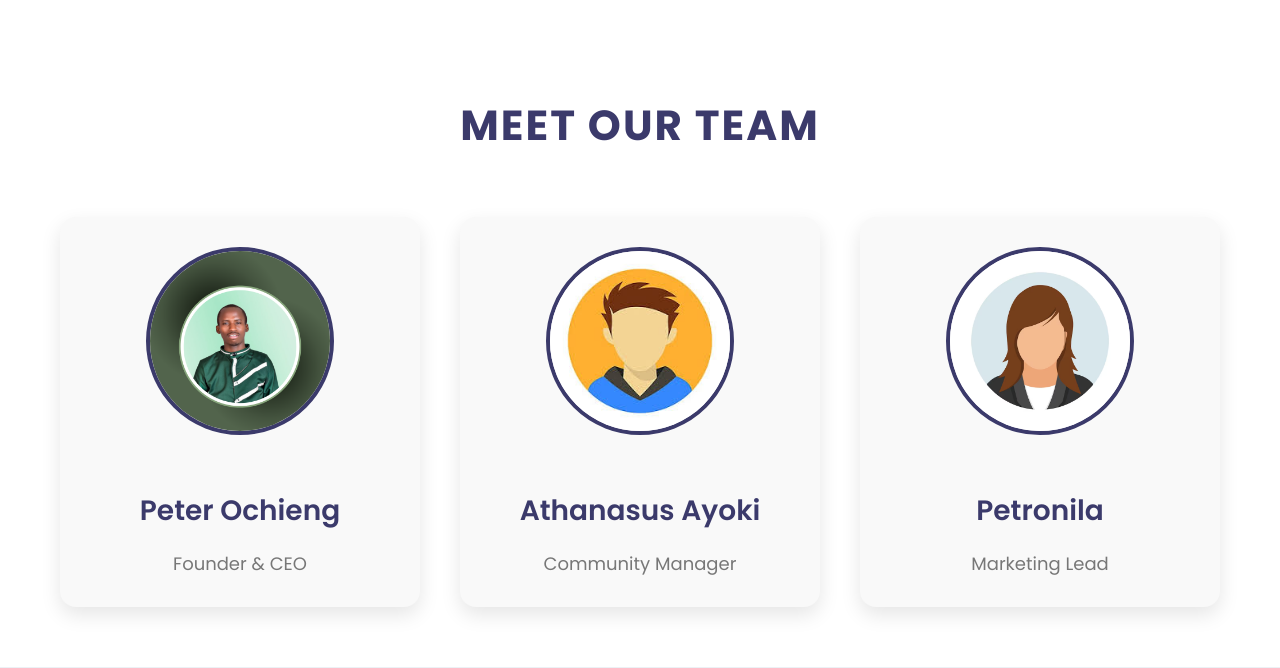
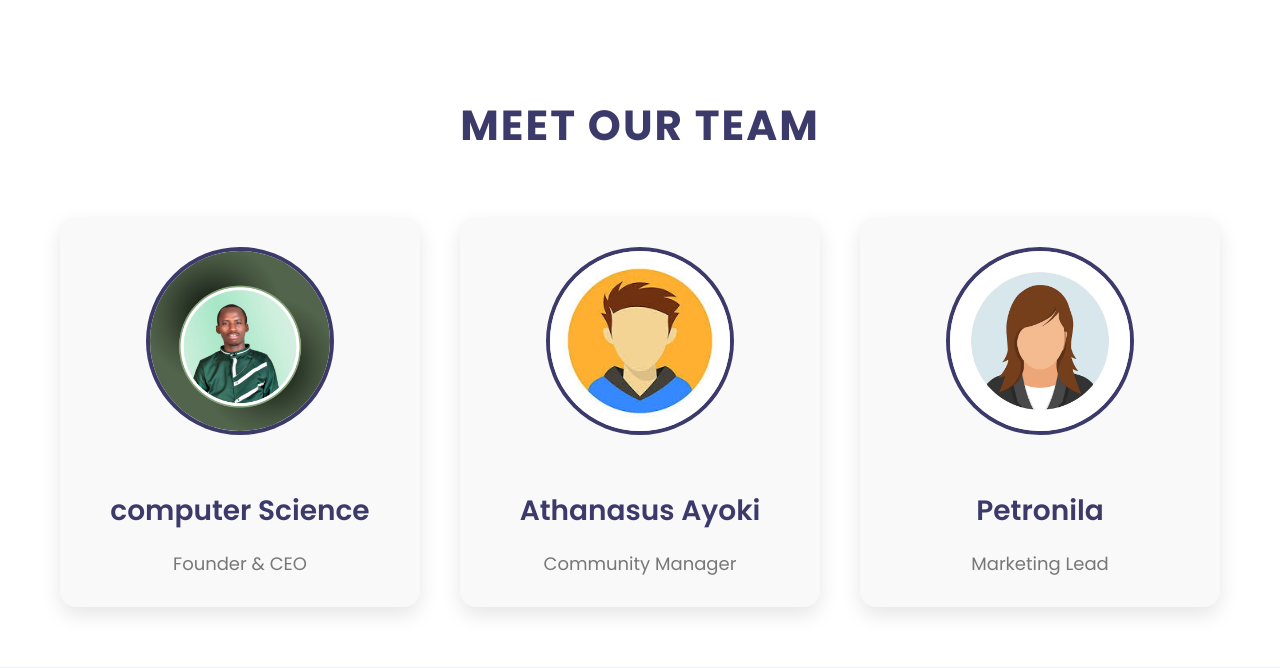
Before and after one commit to Hillcrest01/alumni_prototype, a Flask app: page /about in a window 1280 px wide. Shown: the part 1144-1812 px from the top of the page. Run offline with Flask 3, Linux system fonts and the light colour scheme; some libraries are stand-ins or nearby versions.

Commit message:
fix minor content bugs

```diff
--- a/website/templates/about.html
+++ b/website/templates/about.html
@@ -25,7 +25,7 @@
     <div class="team-container">
         <div class="team-member">
             <img src="../static//images/CV me 😂.png" alt="Team Member 1">
-            <h3>Peter Ochieng</h3>
+            <h3>computer Science</h3>
             <p>Founder & CEO</p>
         </div>
         <div class="team-member">
--- a/website/templates/blog_detail.html
+++ b/website/templates/blog_detail.html
@@ -6,7 +6,7 @@
 <div class="blog-container">
     <h1>{{ blog.title }}</h1>
     <p class="blog-meta">
-        Published by
+        This blog has been Published by
         <a href="{{ url_for('views.user_profile', user_id=blog.author.id) }}">
             <img src="../static/images/avatar2.jpeg" class="author-img" alt="Profile Picture">
             {{ blog.author.username }}
```
